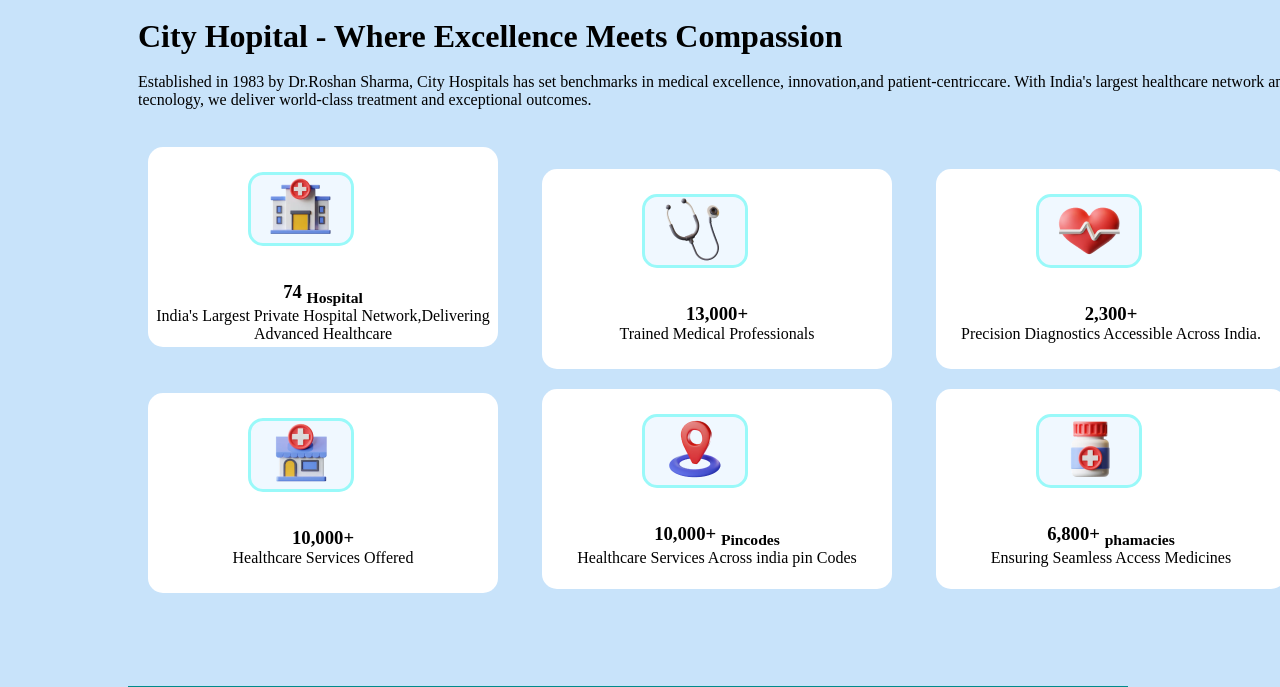
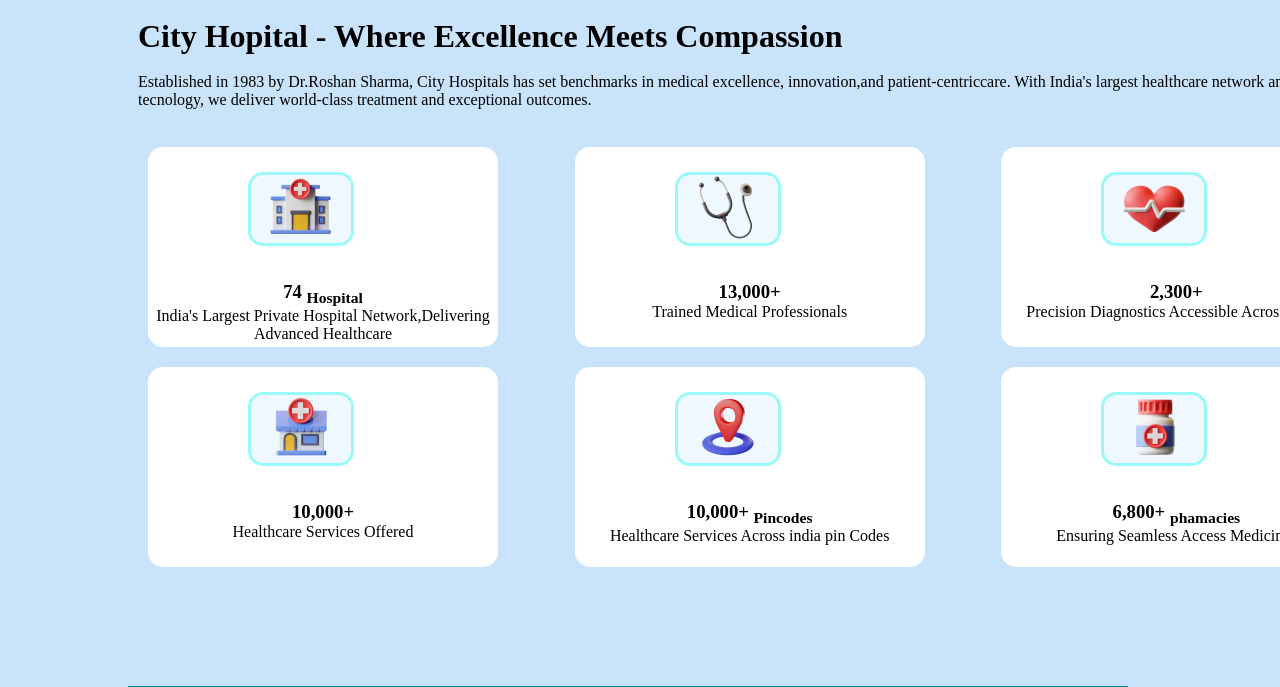
Before and after one commit to Methidana/hospitalManagement, a plain HTML site: page index.html in a window 1280 px wide. Shown: the part 960-1647 px from the top of the page. Drawn offline with Linux system fonts and the light colour scheme.

Commit message:
Update index.css

```diff
--- a/index.css
+++ b/index.css
@@ -98,8 +98,10 @@ background: linear-gradient(0deg, rgba(0, 68, 105, 1) 0%, rgba(167, 195, 214, 1)
     text-align: left;
     padding-left: 10px;
 
-
-
+}
+#card-section {
+    display: grid;
+    grid-template-columns: 1fr 1fr 1fr;;
 }
 #block{
     /* border:solid rgb(41, 139, 174);         use shaddow*/
```
